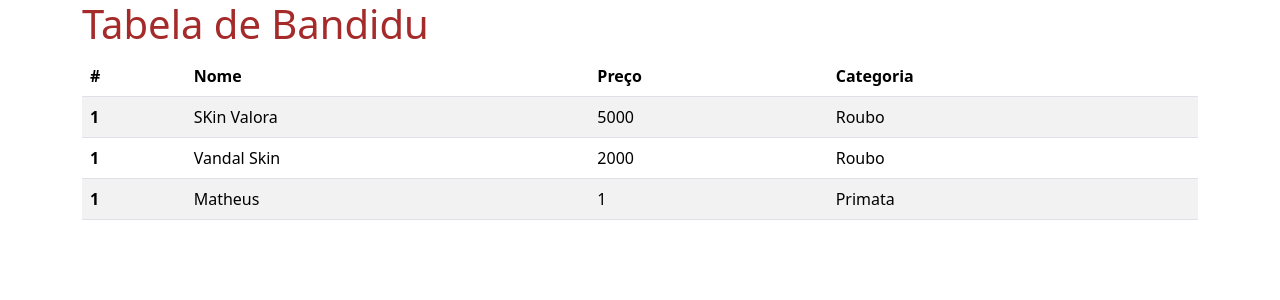
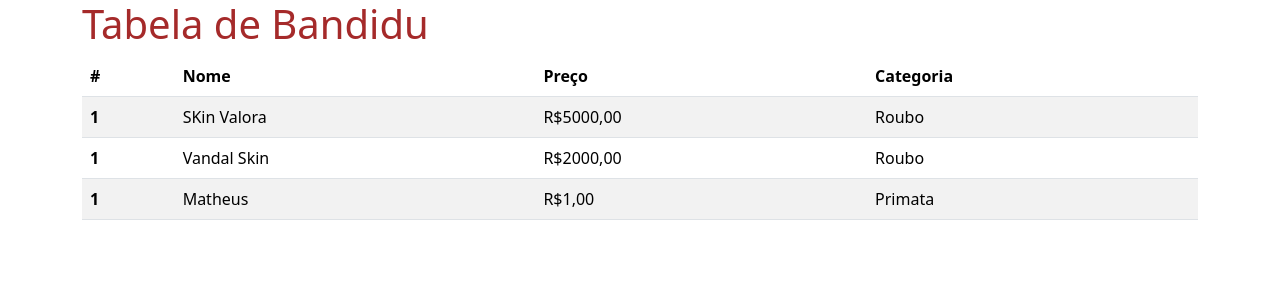
Before and after one commit to Legendes19/Project_Angular, an Angular app: page / in a window 1280 px wide. Shown: the top 300 px of the page. Built offline with nearby package versions, Linux system fonts and the light colour scheme.

Commit message:
Some changes

```diff
--- a/src/app/product/product.component.html
+++ b/src/app/product/product.component.html
@@ -12,7 +12,7 @@
       <tr *ngFor="let product  of products">
         <th scope="row">{{product.id}}</th>
         <td>{{product.name}}</td>
-        <td>{{product.price}}</td>
+        <td>R${{product.price}},00</td>
         <td>{{product.category}}</td>
       </tr>
 
--- a/src/app/product/product.component.ts
+++ b/src/app/product/product.component.ts
@@ -10,19 +10,19 @@
     products : Product [] = [
       {"id": 1,
         "name": "SKin Valora",
-        "price": 5000.00,
+        "price": 5000,
         "category": "Roubo"
       },
 
       {"id": 1,
         "name": "Vandal Skin",
-        "price": 2000.00,
+        "price": 2000,
         "category": "Roubo"
       },
 
       {"id": 1,
         "name": "Matheus",
-        "price": 1.00,
+        "price": 1,
         "category": "Primata"
       },
     ];
```
